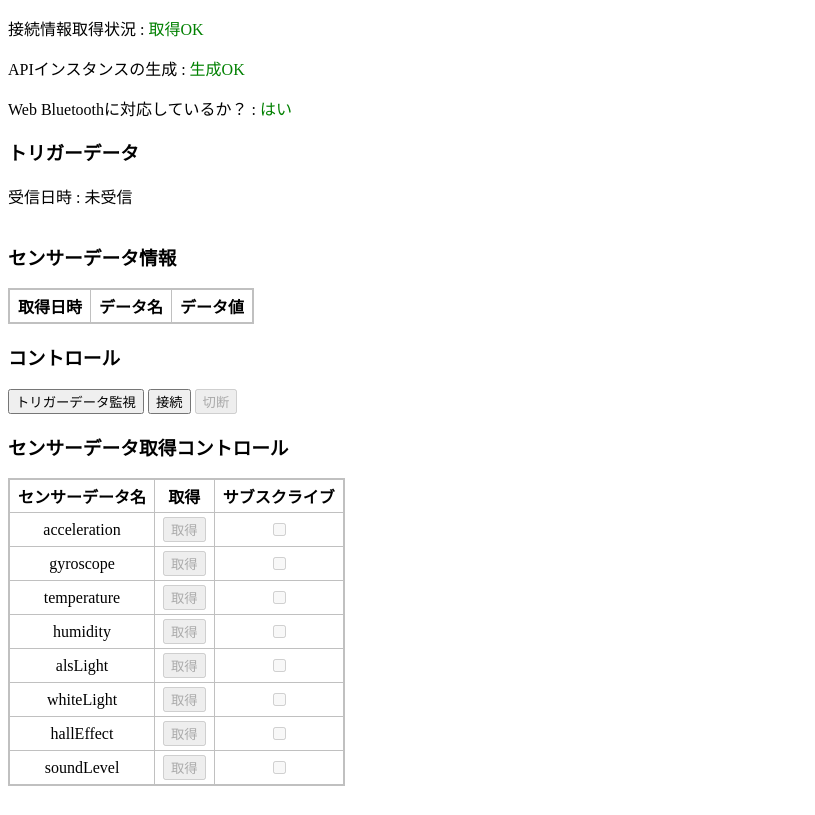
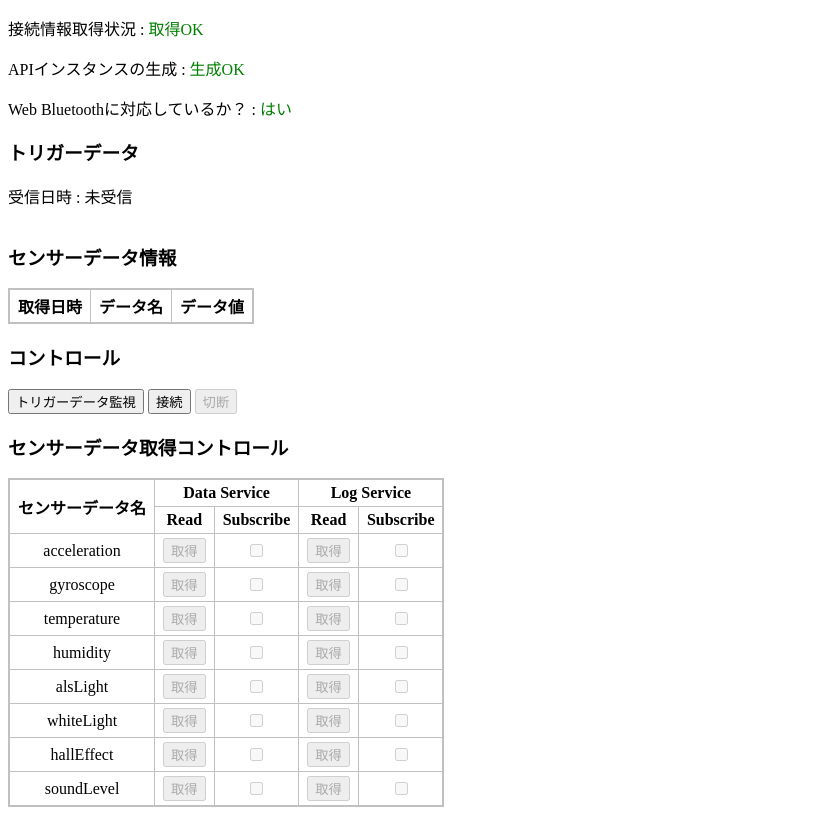
Before and after one commit to Atsumi-Gakuto/IoTSensorModule-WebAPI, a website built with Vite: page sample/index.html in a window 1280 px wide. Shown: the part 119-934 px from the top of the page, without its empty margins (0-815 px from the left). Before the commit the page ends 913 px from the top, so only its background shows below. Built offline with nearby package versions, Linux system fonts and the light colour scheme.

Commit message:
センサデータ取得コントロールの作成

```diff
--- a/sample/index.html
+++ b/sample/index.html
@@ -39,10 +39,10 @@
 
 		<h3>センサーデータ取得コントロール</h3>
 		<table id="table_sensor_data_control">
-			<tr>
-				<th>センサーデータ名</th>
-				<th>取得</th>
-				<th>サブスクライブ</th>
+			<tr id="tr_sensor_data_control_header_1">
+				<th rowspan="2">センサーデータ名</th>
+			</tr>
+			<tr id="tr_sensor_data_control_header_2">
 			</tr>
 		</table>
 	</body>
--- a/sample/js/iot_sensor_module_api_sample.js
+++ b/sample/js/iot_sensor_module_api_sample.js
@@ -70,25 +70,70 @@ async function init() {
 	}
 
 	// センサーデータ取得コントロールの表
+	const hasDataService = connectionConfig.services.dataService != undefined;
+	if(hasDataService) {
+		const dataServiceLabelElement = document.createElement('th');
+		dataServiceLabelElement.innerText = 'Data Service';
+		dataServiceLabelElement.colSpan = 2;
+		document.getElementById('tr_sensor_data_control_header_1').append(dataServiceLabelElement);
+		const readLabelElement = document.createElement('th');
+		readLabelElement.innerText = 'Read';
+		document.getElementById('tr_sensor_data_control_header_2').append(readLabelElement);
+		const subscribeLabelElement = document.createElement('th');
+		subscribeLabelElement.innerText = 'Subscribe';
+		document.getElementById('tr_sensor_data_control_header_2').append(subscribeLabelElement);
+	}
+	const hasLogService = connectionConfig.services.logService != undefined;
+	if(hasLogService) {
+		const logServiceLabelElement = document.createElement('th');
+		logServiceLabelElement.innerText = 'Log Service';
+		logServiceLabelElement.colSpan = 2;
+		document.getElementById('tr_sensor_data_control_header_1').append(logServiceLabelElement);
+		const readLabelElement = document.createElement('th');
+		readLabelElement.innerText = 'Read';
+		document.getElementById('tr_sensor_data_control_header_2').append(readLabelElement);
+		const subscribeLabelElement = document.createElement('th');
+		subscribeLabelElement.innerText = 'Subscribe';
+		document.getElementById('tr_sensor_data_control_header_2').append(subscribeLabelElement);
+	}
 	for(const sensorDataName in connectionConfig.services.dataService.characteristics) {
 		const tableRowElement = document.createElement('tr');
 		const sensorDataNameElement = document.createElement('td');
 		sensorDataNameElement.innerText = sensorDataName;
 		tableRowElement.append(sensorDataNameElement);
-		const getDataButtonCellElement = document.createElement('td');
-		const getDataButtonElement = document.createElement('button');
-		getDataButtonElement.innerText = '取得';
-		getDataButtonElement.classList.add('connection_only_control')
-		getDataButtonElement.disabled = true
-		getDataButtonCellElement.append(getDataButtonElement);
-		tableRowElement.append(getDataButtonCellElement);
-		const subscribeButtonCellElement = document.createElement('td');
-		const subscribeButtonElement = document.createElement('input');
-		subscribeButtonElement.type = 'checkbox';
-		subscribeButtonElement.classList.add('connection_only_control')
-		subscribeButtonElement.disabled = true
-		subscribeButtonCellElement.append(subscribeButtonElement);
-		tableRowElement.append(subscribeButtonCellElement);
+		if(hasDataService) {
+			const dataServiceGetDataButtonCellElement = document.createElement('td');
+			const dataServiceGetDataButtonElement = document.createElement('button');
+			dataServiceGetDataButtonElement.innerText = '取得';
+			dataServiceGetDataButtonElement.classList.add('connection_only_control')
+			dataServiceGetDataButtonElement.disabled = true
+			dataServiceGetDataButtonCellElement.append(dataServiceGetDataButtonElement);
+			tableRowElement.append(dataServiceGetDataButtonCellElement);
+			const dataServiceSubscribeButtonCellElement = document.createElement('td');
+			const dataServiceSubscribeButtonElement = document.createElement('input');
+			dataServiceSubscribeButtonElement.type = 'checkbox';
+			dataServiceSubscribeButtonElement.classList.add('connection_only_control')
+			dataServiceSubscribeButtonElement.disabled = true
+			dataServiceSubscribeButtonCellElement.append(dataServiceSubscribeButtonElement);
+			tableRowElement.append(dataServiceSubscribeButtonCellElement);
+		}
+		if(hasLogService) {
+			const logServiceGetDataButtonCellElement = document.createElement('td');
+			const logServiceGetDataButtonElement = document.createElement('button');
+			logServiceGetDataButtonElement.innerText = '取得';
+			logServiceGetDataButtonElement.classList.add('connection_only_control')
+			logServiceGetDataButtonElement.disabled = true
+			logServiceGetDataButtonCellElement.append(logServiceGetDataButtonElement);
+			tableRowElement.append(logServiceGetDataButtonCellElement);
+			const logServiceSubscribeButtonCellElement = document.createElement('td');
+			const logServiceSubscribeButtonElement = document.createElement('input');
+			logServiceSubscribeButtonElement.type = 'checkbox';
+			logServiceSubscribeButtonElement.classList.add('connection_only_control')
+			logServiceSubscribeButtonElement.disabled = true
+			logServiceSubscribeButtonCellElement.append(logServiceSubscribeButtonElement);
+			tableRowElement.append(logServiceSubscribeButtonCellElement);
+		}
+
 		document.getElementById('table_sensor_data_control').append(tableRowElement);
 	}
 
```
